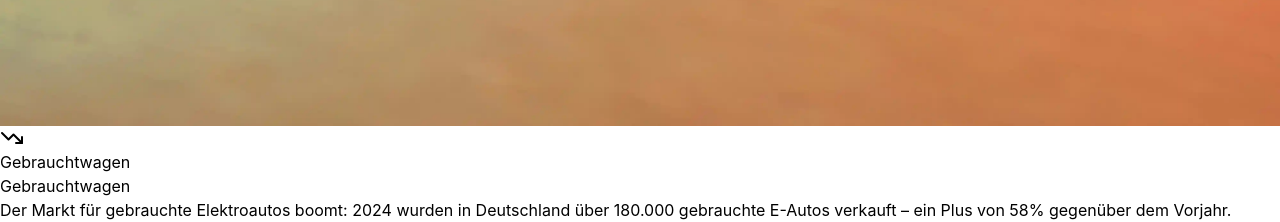
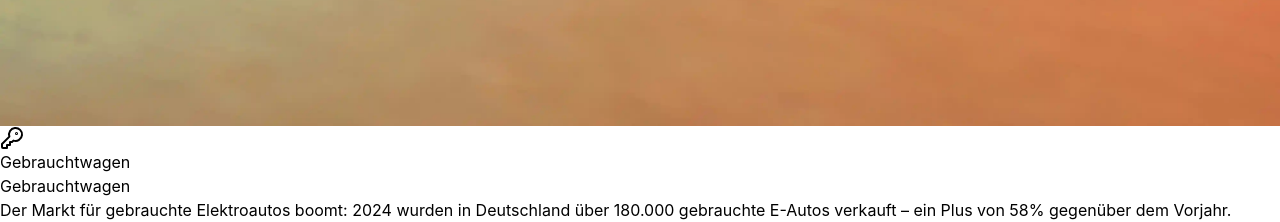
Before and after one commit to Osman257/elektroauto-rechner, a React (Vite) app: page /ratgeber in a window 1280 px wide. Shown: the part 5040-5262 px from the top of the page. Built offline with nearby package versions, Linux system fonts and the light colour scheme.

Commit message:
small fixes

```diff
--- a/src/pages/GebrauchtKaufenPage.jsx
+++ b/src/pages/GebrauchtKaufenPage.jsx
@@ -8,6 +8,7 @@ import {
   Calculator,
   DollarSign,
   Info,
+  KeyRound,
   Settings,
   FileText,
   Shield
@@ -62,7 +63,7 @@ export default function GebrauchtKaufenPage() {
             <div className="absolute bottom-0 left-0 right-0 p-6 md:p-10 text-white">
               <div className="flex items-center gap-3 mb-3">
                 <div className="bg-white/30 backdrop-blur-md p-2 rounded-lg shadow-lg">
-                  <ShoppingCart className="w-6 h-6 md:w-8 md:h-8" />
+                  <KeyRound className="w-6 h-6 md:w-8 md:h-8" />
                 </div>
                 <span className="text-xs md:text-sm bg-white/30 backdrop-blur-md px-3 py-1 rounded-full font-semibold shadow-lg">📖 14 Min. Lesezeit</span>
                 <span className="text-xs md:text-sm bg-white/30 backdrop-blur-md px-3 py-1 rounded-full font-semibold shadow-lg">Aktualisiert am 20. Januar 2025</span>
--- a/src/pages/RatgeberPage.jsx
+++ b/src/pages/RatgeberPage.jsx
@@ -1,6 +1,6 @@
 import React from 'react';
 import SEO from '../components/SEO';
-import { BookOpen, ShoppingCart, Lightbulb, AlertTriangle, BarChart2, DollarSign, Battery, Zap, ArrowRight, Clock, Calendar, TrendingDown } from 'lucide-react';
+import { BookOpen, ShoppingCart, Lightbulb, KeyRound, AlertTriangle, BarChart2, DollarSign, Battery, Zap, ArrowRight, Clock, Calendar, TrendingDown } from 'lucide-react';
 import Header from '../components/Header';
 
 export default function RatgeberPage() {
@@ -155,7 +155,7 @@ export default function RatgeberPage() {
                 {/* Content */}
                 <div className="p-6">
                   <div className="flex items-center gap-2 mb-3">
-                    <TrendingDown className="w-5 h-5 text-blue-600" />
+                    <KeyRound className="w-5 h-5 text-blue-600" />
                     <span className="text-sm font-semibold text-blue-600 uppercase">Gebrauchtwagen</span>
                   </div>
 
```
Also changed, not shown: 2 other files (tests, documents, lock files or other folders).
